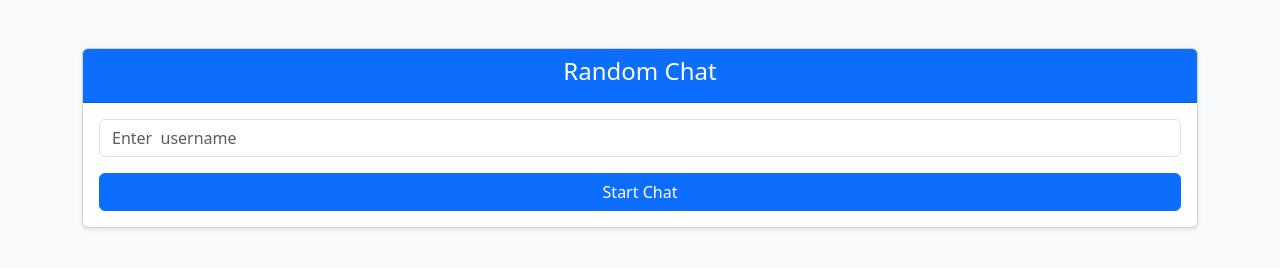
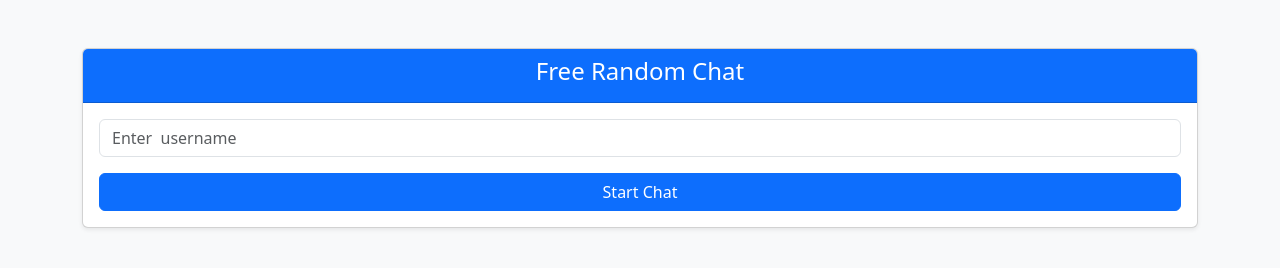
Before and after one commit to pankajsharmaucs/chat_socket_node_js, a website: page public/index.html in a window 1280 px wide. Drawn offline with nearby package versions, Linux system fonts and the light colour scheme; no server answers.

Commit message:
Testing CI/CD 2.0

```diff
--- a/public/index.html
+++ b/public/index.html
@@ -12,7 +12,7 @@
   <div class="container mt-5">
     <div class="card shadow-sm">
       <div class="card-header bg-primary text-white text-center">
-        <h4>Random Chat</h4>
+        <h4>Free Random Chat</h4>
       </div>
       <div class="card-body">
         <!-- Username Input Section -->
```
